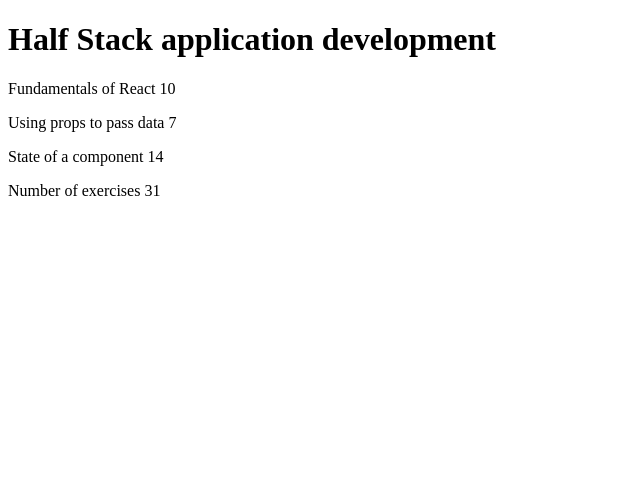
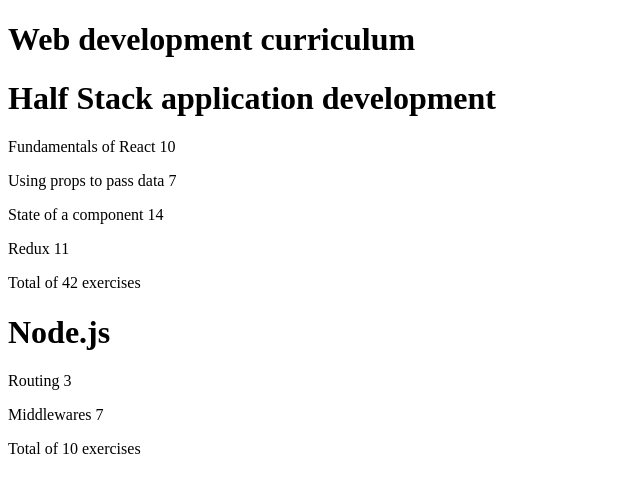
Before and after one commit to jungleistx/fullstackopen, a React (Vite) app in the folder part2/courseinfo/: page / in a window 1280 px wide. Shown: the top 492 px of the page, without its empty margins (0-640 px from the left). Built offline with nearby package versions, Linux system fonts and the light colour scheme.

Commit message:
map Courses in App

```diff
--- a/part2/courseinfo/src/App.jsx
+++ b/part2/courseinfo/src/App.jsx
@@ -2,9 +2,10 @@
 
 
 const App = () => {
-  const course = {
+  const courses = [
+    {
+      name: 'Half Stack application development',
       id: 1,
-    name: 'Half Stack application development',
       parts: [
         {
           name: 'Fundamentals of React',
@@ -20,11 +21,40 @@
           name: 'State of a component',
           exercises: 14,
           id: 3
+        },
+        {
+          name: 'Redux',
+          exercises: 11,
+          id: 4
+        }
+      ]
+    },
+    {
+      name: 'Node.js',
+      id: 2,
+      parts: [
+        {
+          name: 'Routing',
+          exercises: 3,
+          id: 1
+        },
+        {
+          name: 'Middlewares',
+          exercises: 7,
+          id: 2
         }
       ]
     }
+  ]
 
-  return <Course course={course} />
+  return (
+    <div>
+      <h1>Web development curriculum</h1>
+      {courses.map(course => (
+        <Course key={course.id} course={course}/>
+      ))}
+    </div>
+  )
 }
 
 export default App
--- a/part2/courseinfo/src/components/Total.jsx
+++ b/part2/courseinfo/src/components/Total.jsx
@@ -3,7 +3,7 @@
 		return sum + part.exercises
 	}, 0)
 
-	return <p>Number of exercises {totalExercises}</p>
+	return <p>Total of {totalExercises} exercises</p>
 }
 
 export default Total
```
Lines whose indentation alone changed are shown as unchanged.
